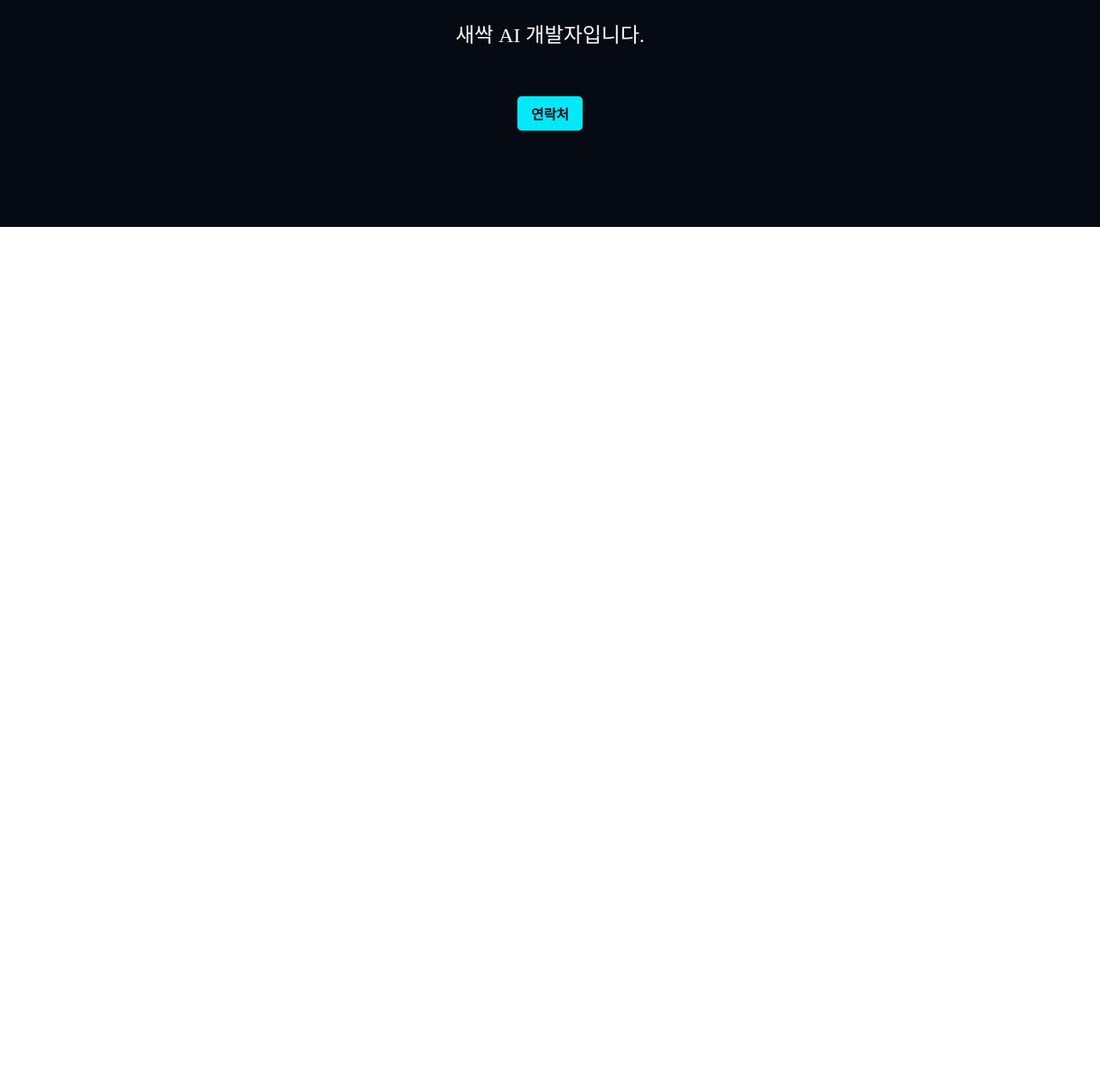
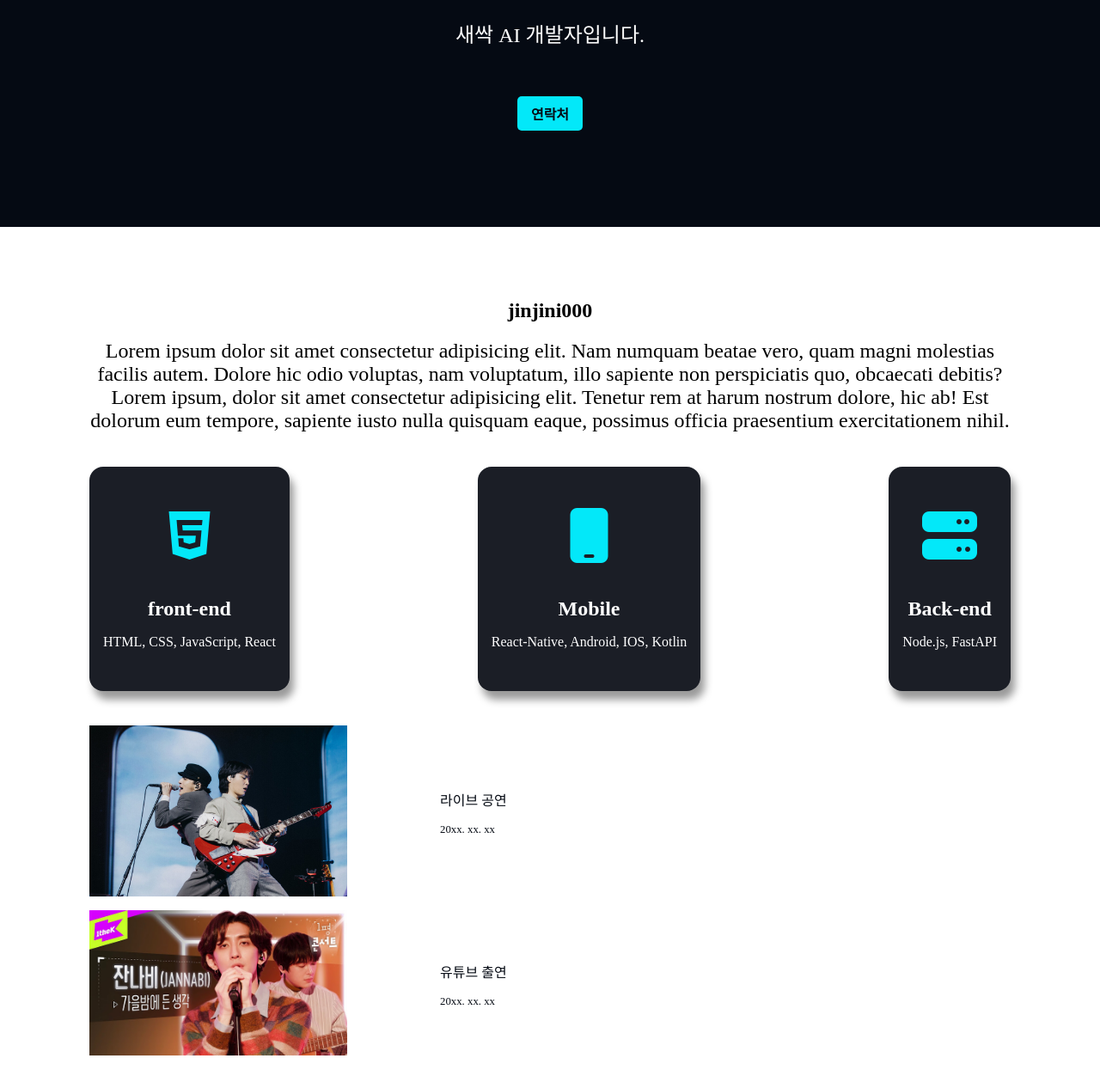
Before and after one commit to jinjini000/MySite, a plain HTML site: page index.html in a window 1280 px wide. Shown: the part 549-1816 px from the top of the page at 86% size. Before the commit the page ends 813 px from the top, so only its background shows below. Drawn offline with Linux system fonts and the light colour scheme; a web font is replaced by a local one.

Commit message:
about css 적용

```diff
--- a/css/style.css
+++ b/css/style.css
@@ -56,6 +56,26 @@ a {
 ul {
   list-style: none;
   padding: 0;
+}
+
+.section {
+  padding: 4rem;
+  text-align: center;
+}
+
+.max-container {
+  max-width: var(--size-max-width);
+  margin: auto;
+}
+
+.title {
+  font-size: 2.5rem;
+  margin: 1rem 0;
+}
+
+.description {
+  font-size: 1.5rem;
+  margin: 0.5rem 0;
 }
 
 /* 헤더 부분 */
@@ -148,3 +168,62 @@ ul {
   color: var(--color-text);
   outline: 2px solid var(--color-accent);
 }
+
+/* about */
+.majors {
+  display: flex;
+  justify-content: space-between;
+  gap: 1rem;
+  margin: 2.5rem 0;
+}
+
+.major {
+  background-color: var(--color-primary-variant);
+  padding: 2rem 1rem;
+  color: var(--color-text);
+  border-radius: 1rem;
+  cursor: default;
+  box-shadow: 5px 10px 10px rgba(0, 0, 0, 0.4);
+}
+
+.major__icon {
+  font-size: 4rem;
+  margin: 1rem 0;
+  color: var(--color-accent);
+  transition: all 200ms ease;
+}
+
+.major:hover .major__icon {
+  transform: rotate(-15deg) scale(1.2);
+}
+
+.major__title {
+  font-size: 1.5rem;
+  font-weight: bold;
+  margin-bottom: 1rem;
+}
+
+.jobs {
+  text-align: start;
+}
+
+.job {
+  display: flex;
+  align-items: center;
+  gap: 8px;
+  margin-bottom: 1rem;
+}
+
+.job__name {
+  color: var(--color-primary);
+}
+
+.job__period {
+  color: var(--color-primary);
+  font-size: 0.8rem;
+}
+
+.jobs img {
+  width: 300px;
+  margin-right: 100px;
+}
--- a/index.html
+++ b/index.html
@@ -8,6 +8,10 @@
     <link rel="shortcut icon" href="./images/guitar.ico" type="images/x-icon" />
     <link rel="stylesheet" href="./css/style.css" />
     <title>jinjini000&#39;s website</title>
+    <script
+      src="https://kit.fontawesome.com/133260cff9.js"
+      crossorigin="anonymous"
+    ></script>
   </head>
 
   <body>
@@ -46,7 +50,51 @@
       </section>
 
       <!-- about -->
-      <section id="about"></section>
+      <section id="about" class="section max-container">
+        <h2 class="tilte">jinjini000</h2>
+        <p class="description">
+          Lorem ipsum dolor sit amet consectetur adipisicing elit. Nam numquam
+          beatae vero, quam magni molestias facilis autem. Dolore hic odio
+          voluptas, nam voluptatum, illo sapiente non perspiciatis quo,
+          obcaecati debitis? Lorem ipsum, dolor sit amet consectetur adipisicing
+          elit. Tenetur rem at harum nostrum dolore, hic ab! Est dolorum eum
+          tempore, sapiente iusto nulla quisquam eaque, possimus officia
+          praesentium exercitationem nihil.
+        </p>
+        <ul class="majors">
+          <li class="major">
+            <i class="fa-brands fa-html5 major__icon"></i>
+            <p class="major__title">front-end</p>
+            <p>HTML, CSS, JavaScript, React</p>
+          </li>
+          <li class="major">
+            <i class="fa-solid fa-mobile major__icon"></i>
+            <p class="major__title">Mobile</p>
+            <p>React-Native, Android, IOS, Kotlin</p>
+          </li>
+          <li class="major">
+            <i class="fa-solid fa-server major__icon"></i>
+            <p class="major__title">Back-end</p>
+            <p>Node.js, FastAPI</p>
+          </li>
+        </ul>
+        <ul class="jobs">
+          <li class="job">
+            <img src="./images/20250428502380.jpg" alt="잔나비 공연" />
+            <div>
+              <p class="job__name">라이브 공연</p>
+              <p class="job__period">20xx. xx. xx</p>
+            </div>
+          </li>
+          <li class="job">
+            <img src="./images/hq720.jpg" alt="잔나비 유튜브" />
+            <div>
+              <p class="job__name">유튜브 출연</p>
+              <p class="job__period">20xx. xx. xx</p>
+            </div>
+          </li>
+        </ul>
+      </section>
       <!-- skills -->
       <section id="skills"></section>
       <!-- work -->
```
Also changed, not shown: images/20250428502380.jpg (added), images/hq720.jpg (added).
